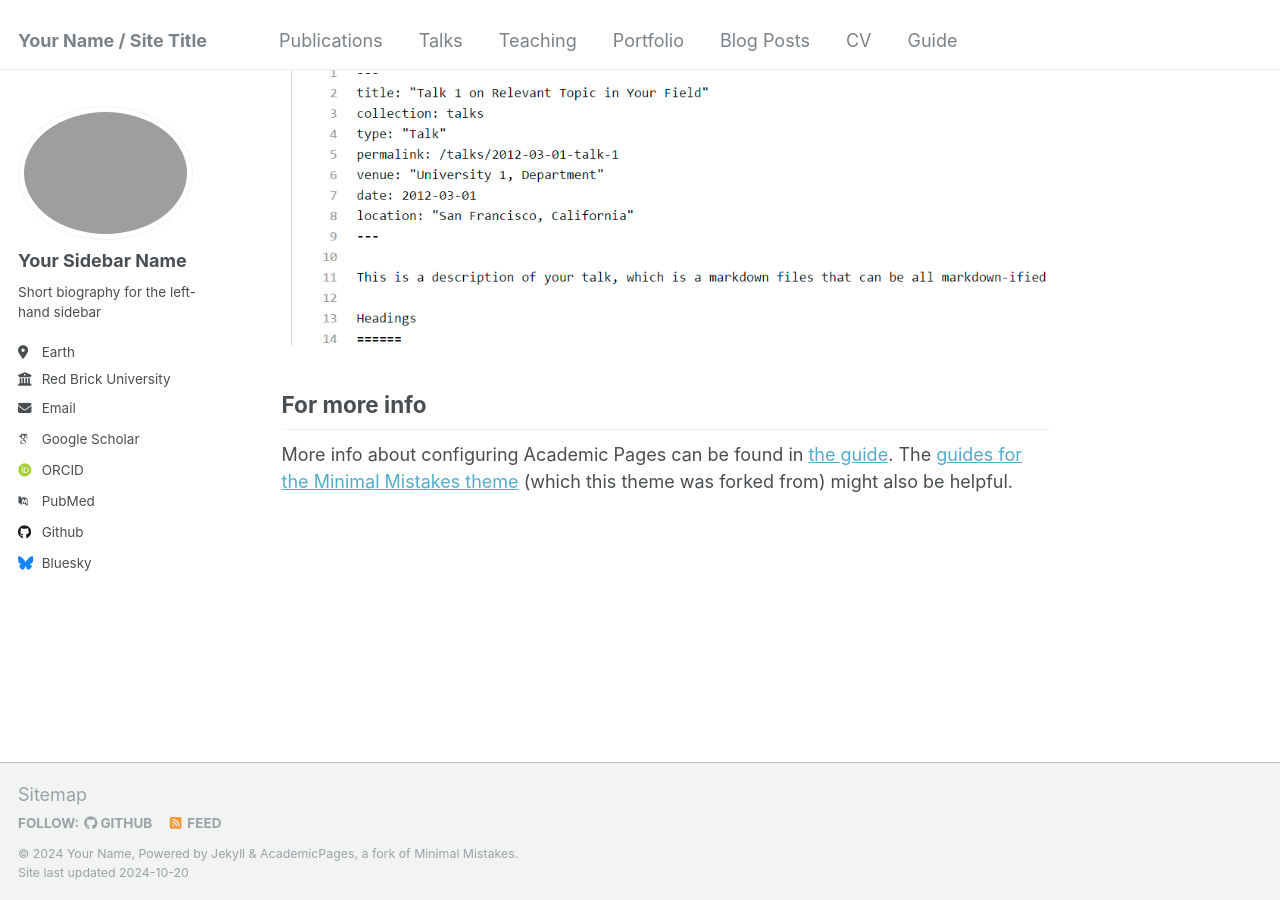
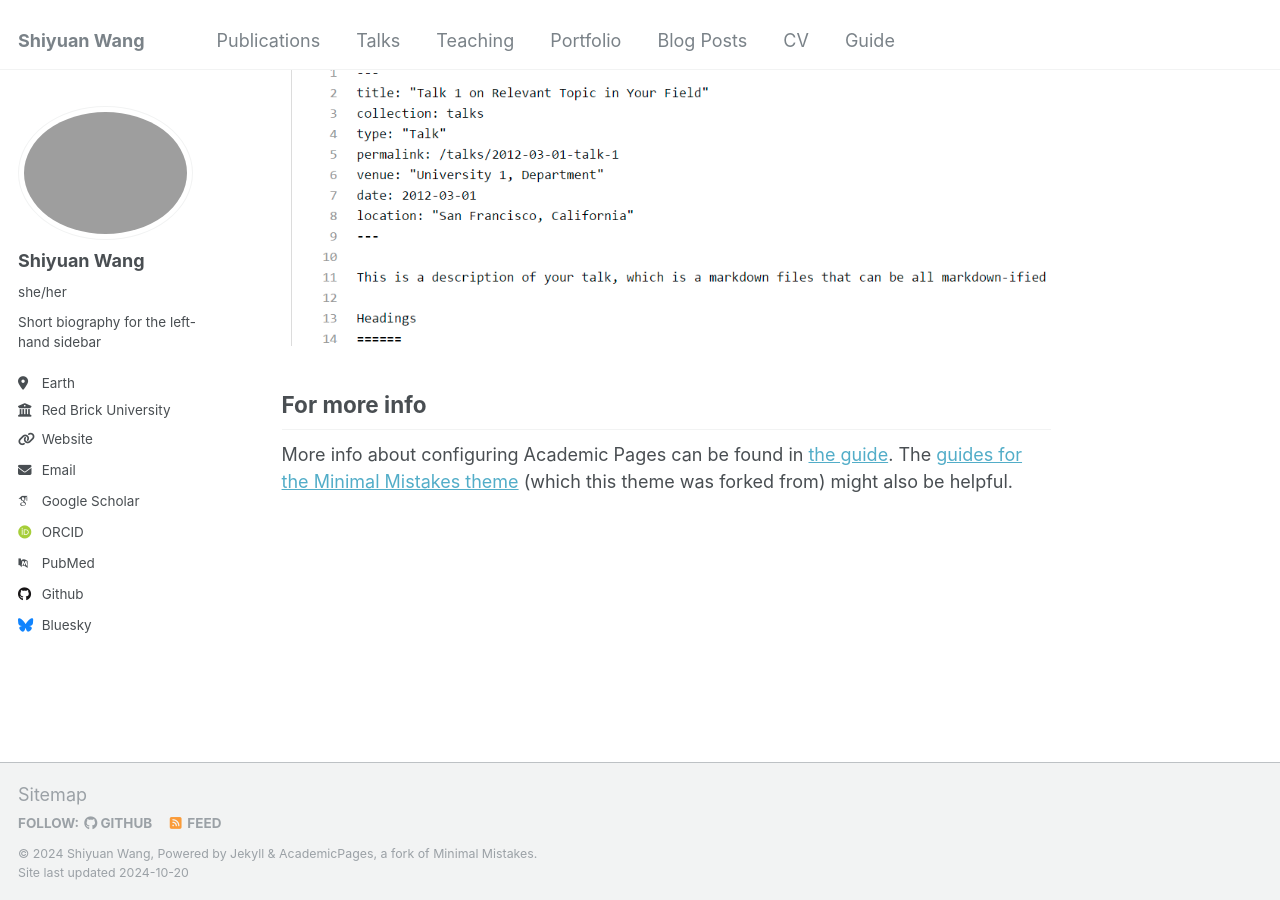
Before and after one commit to shiyuanwang11/shiyuanwang11.github.io, a Jekyll site: the page built from _pages/about.md, in a window 1280 px wide and 900 px high, scrolled down 2643 px. Built offline with Jekyll 4.4.1, drawn with Linux system fonts in a browser that asks for light colours; some web fonts are replaced.

Commit message:
Update _config.yml

```diff
--- a/_config.yml
+++ b/_config.yml
@@ -8,13 +8,13 @@
 
 # Basic Site Settings
 locale                   : "en-US"
-title                    : "Your Name / Site Title"
+title                    : "Shiyuan Wang"
 title_separator          : "-"
-name                     : &name "Your Name"
+name                     : &name "Shiyuan Wang"
 description              : &description "personal description"
-url                      : https://academicpages.github.io # the base hostname & protocol for your site e.g. "https://mmistakes.github.io"
+url                      : https://shiyuanwang11.github.io # the base hostname & protocol for your site e.g. "https://mmistakes.github.io"
 baseurl                  : "" # the subpath of your site, e.g. "/blog"
-repository               : "academicpages/academicpages.github.io"
+repository               : "shiyuanwang11/shiyuanwang11.github.io"
 
 # Site Author - The following control what appear as part of the author content on the side bar.
 #               If a field is blank the icon and link will not appear, otherwise it will be shown.
@@ -22,12 +22,12 @@ repository               : "academicpages/academicpages.github.io"
 author:
   # Biographic information
   avatar           : "profile.png"
-  name             : "Your Sidebar Name"
-  pronouns         : # example: "she/her"
+  name             : "Shiyuan Wang"
+  pronouns         : "she/her"
   bio              : "Short biography for the left-hand sidebar"
   location         : "Earth"
   employer         : "Red Brick University"
-  uri              : # URL
+  uri              : "shiyuanwang11/shiyuanwang11.github.io"
   email            : "none@example.org"
 
   # Academic websites
```
